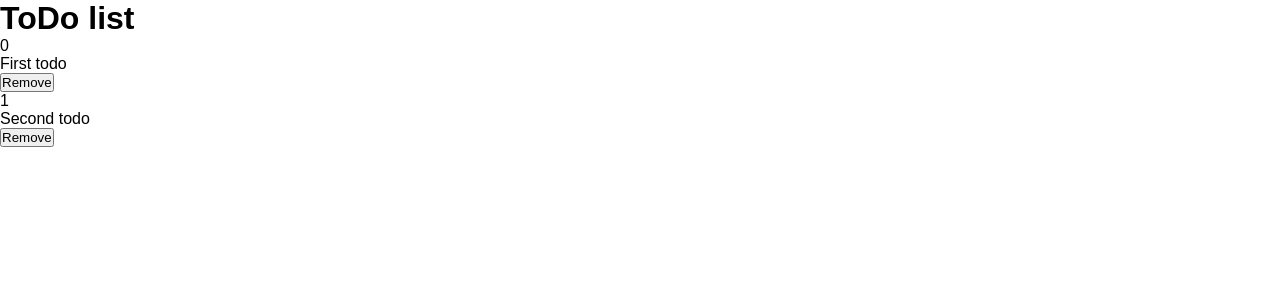
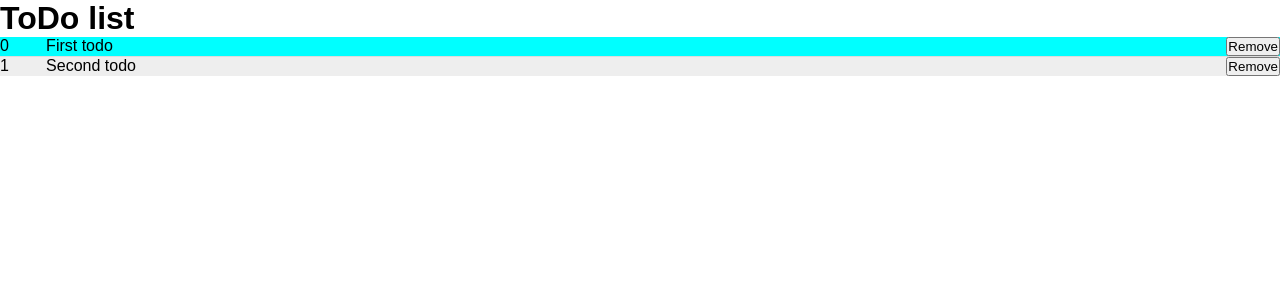
Before and after one commit to Brock-Merritt/Angular-TD, an Angular app in the folder todo-angular-app/: page / in a window 1280 px wide. Shown: the top 300 px of the page. Built offline with nearby package versions, Linux system fonts and the light colour scheme.

Commit message:
todos.comp css added

```diff
--- a/todo-angular-app/src/app/components/todos/todos.component.css
+++ b/todo-angular-app/src/app/components/todos/todos.component.css
@@ -0,0 +1,53 @@
+.todo {
+    display: flex;
+    padding: 10 15;
+    background-color: aqua;
+    border-bottom: 1px solid #DDD;
+
+}
+
+.todo:nth-child(even){
+    background-color: #EEE;
+}
+.todo:last-of-type{
+    border-bottom: 0;
+}
+
+.todo .id {
+    flex: 1 1 50px;
+}
+.todo .content {
+    flex: 1 1 100%;
+}
+
+.todo.done .content {
+    text-decoration: line-through;
+}
+
+.todo-input{
+    display: block;
+    width:100%;
+    padding: 10px 15px;
+    appearance: none;
+    border: none;
+    background-color: #F3F3F3;
+    margin-top: 15px;
+    font-size: 20px;
+    outline: none;
+}
+
+.todo-submit {
+    display: block;
+    width: 100%;
+    max-width: 200px;
+    appearance: none;
+    border: none;
+    outline: none;
+    background: none;
+    background-color: #FE4880;
+    color: #FFF;
+    margin: 15px auto;
+    padding: 10 15;
+    font-size: 18px;
+    font-weight: 700;
+}
```
